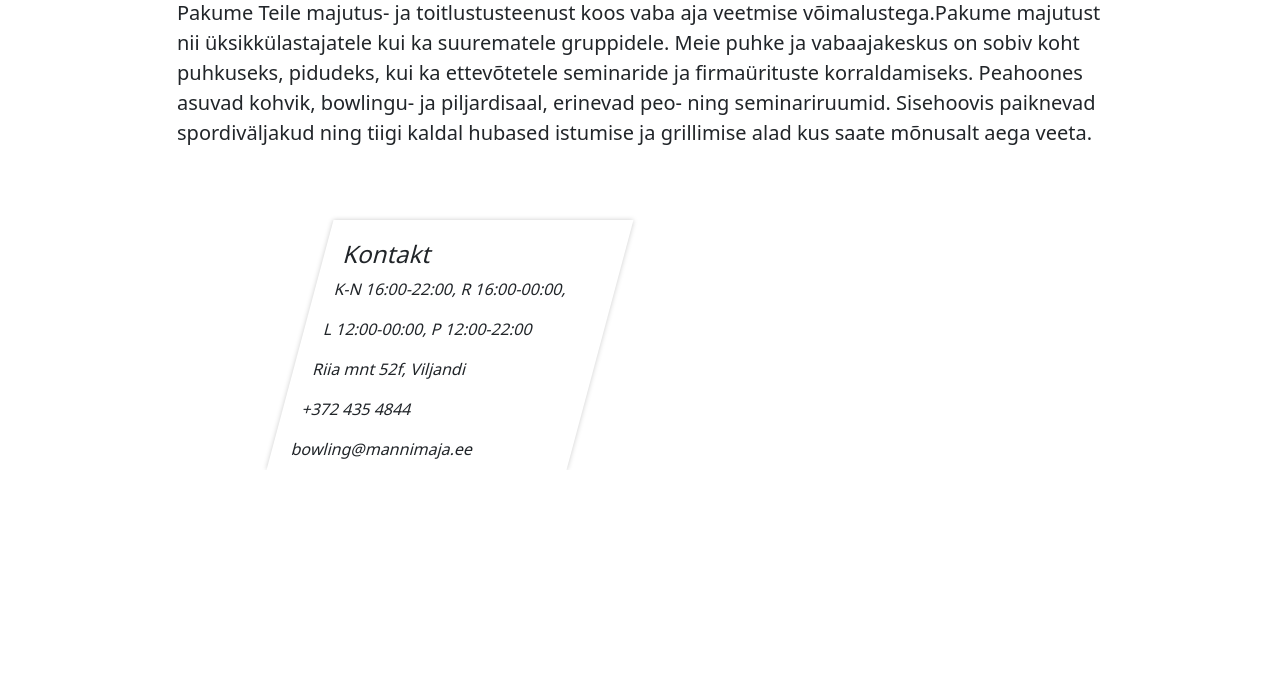
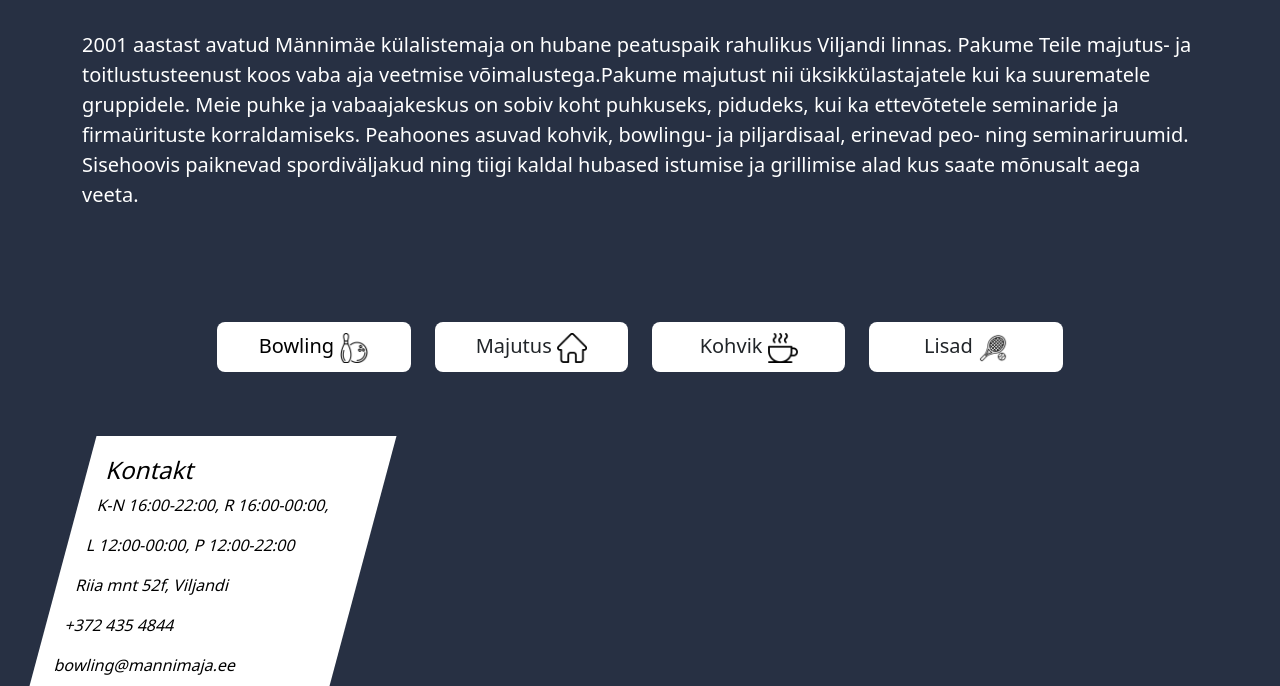
Before and after one commit to marttenmitri/Bowling-Website, a plain HTML site: page index.html in a window 1280 px wide. Shown: the part 560-1246 px from the top of the page. Before the commit the page ends 1030 px from the top, so only its background shows below. Drawn offline with nearby package versions, Linux system fonts and the light colour scheme.

Commit message:
Main page done
Adeed style

```diff
--- a/index.html
+++ b/index.html
@@ -3,46 +3,17 @@
   <head>
     <meta charset="utf-8">
     <meta name="viewport" content="width=device-width, initial-scale=1">
-    <title>Bootstrap demo</title>
+    <title>Männimäe Bowling</title>
+    <link rel="icon" type="image/png" href="./icons/bowling-ball-white.png">
     <link href="https://cdn.jsdelivr.net/npm/bootstrap@5.3.0-alpha1/dist/css/bootstrap.min.css" rel="stylesheet" integrity="sha384-GLhlTQ8iRABdZLl6O3oVMWSktQOp6b7In1Zl3/Jr59b6EGGoI1aFkw7cmDA6j6gD" crossorigin="anonymous">
+    <link rel="stylesheet" type="text/css" href="style.css">
   </head>
   <body>
-    <style>
-      .navbar img {
-        max-height: 40px;
-      }
-      .cover-image{
-        height: 50vh;
-        object-fit: cover;
-      }
-
-      footer {
-        background-color: #ffffff;
-
-      }
-
-      .footer-box {
-        width: 300px;
-        height: 250px;
-        background-color: #fff;
-        transform: skew(-15deg);
-        padding: 20px;
-        box-shadow: 0px 0px 5px #ccc;
-        margin: 0 auto;
-        position: relative;
-        z-index: 1;
-      }
-
-
-    </style>
     <nav class="navbar navbar-expand-lg navbar-light bg-light">
       <div class="container-fluid">
         <button class="navbar-toggler" type="button" data-bs-toggle="collapse" data-bs-target="#navbarNav" aria-controls="navbarNav" aria-expanded="false" aria-label="Toggle navigation">
           <span class="navbar-toggler-icon"></span>
         </button>
-        <div class="navbar-brand mx-auto d-flex align-items-center">
-          <span class="d-inline-block d-lg-none me-2">Bowling</span>
-        </div>
         <div class="collapse navbar-collapse" id="navbarNav">
           <ul class="navbar-nav me-auto">
             <li class="nav-item">
@@ -52,28 +23,52 @@
               <a class="nav-link" href="#">Kohvik</a>
             </li>
             <li class="nav-item">
-              <a class="nav-link" href="/bowling.html">Bowling</a>
+              <a class="nav-link" href="./bowling.html">Bowling</a>
             </li>
           </ul>
         </div>
-        <div class="d-none d-lg-flex align-items-center">
-          <img src="/img/mannimae-bowling.png" class="img-fluid max-height-100" alt="...">
+        <div class="d-flex d-lg-flex align-items-center mx-auto">
+          <img src="./img/mannimae-bowling.png" class="img-fluid max-height-100" alt="...">
         </div>
       </div>
     </nav>
-    <img src="/img/1633705343-9887.jpg" class="img-fluid w-100 cover-image" alt="...">
-    <div class="container my-4">
+    <img src="./img/1633705343-9887.jpg" class="img-fluid w-100 cover-image" alt="Cover-img-bridge-with-houses">
+
+    <div class="container-main">
+
+        <div class="container">
           <div class="row">
-        <div class="col"></div>
-        <div class="col-10 text-start my-5 fs-5">2001 aastast avatud Männimäe külalistemaja on hubane peatuspaik rahulikus Viljandi linnas. Pakume Teile majutus- ja toitlustusteenust koos vaba aja veetmise võimalustega.Pakume majutust nii üksikkülastajatele kui ka suurematele gruppidele. Meie puhke ja vabaajakeskus on sobiv koht puhkuseks, pidudeks, kui ka ettevõtetele seminaride ja firmaürituste korraldamiseks. Peahoones asuvad kohvik, bowlingu- ja piljardisaal, erinevad peo- ning seminariruumid. Sisehoovis paiknevad spordiväljakud ning tiigi kaldal hubased istumise ja grillimise alad kus saate mõnusalt aega veeta.</div>
-        <div class="col"></div>
+
+            <h2 class="col-12 text-center my-5">Teretulemast Männimäele</h2>
+            <div class="col-12 text-start mb-5 fs-5">2001 aastast avatud Männimäe külalistemaja on hubane peatuspaik rahulikus Viljandi linnas. Pakume Teile majutus- ja toitlustusteenust koos vaba aja veetmise võimalustega.Pakume majutust nii üksikkülastajatele kui ka suurematele gruppidele. Meie puhke ja vabaajakeskus on sobiv koht puhkuseks, pidudeks, kui ka ettevõtetele seminaride ja firmaürituste korraldamiseks. Peahoones asuvad kohvik, bowlingu- ja piljardisaal, erinevad peo- ning seminariruumid. Sisehoovis paiknevad spordiväljakud ning tiigi kaldal hubased istumise ja grillimise alad kus saate mõnusalt aega veeta.</div>
           </div>
         </div>
 
-    <footer>
-      <div class="container">
-        <div class="row">
-          <div class="col-8">
+        <div class="row justify-content-center my-5">
+            <div class="col-8 col-md-2 my-3">
+              <button class="btn btn-basic btn-block w-100 btn-lg"><a class="btn-link" href="./bowling.html">Bowling</a>
+                <img src="./icons/bowling-ball.png" alt="bowling" class="btn-icon">
+              </button>
+            </div>
+            <div class="col-8 col-md-2 my-3">
+              <button class="btn btn-basic btn-block w-100 btn-lg">Majutus
+                <img src="./icons/home.png" alt="Housing" class="btn-icon">
+              </button>
+            </div>
+            <div class="col-8 col-md-2 my-3">
+              <button class="btn btn-basic btn-block w-100 btn-lg">Kohvik
+                <img src="./icons/coffee.png" alt="Coffee" class="btn-icon">
+              </button>
+            </div>
+            <div class="col-8 col-md-2 my-3">
+              <button class="btn btn-basic btn-block w-100 btn-lg">Lisad
+                <img src="./icons/tennis.png" alt="Tennis" class="btn-icon">
+              </button>
+            </div>
+        </div>
+
+      <footer class="col-12 col-md-4">
+            <div>
               <div class="footer-box">
                 <h4>Kontakt</h4>
                 <p>K-N 16:00-22:00, R 16:00-00:00,</p>
@@ -83,9 +78,8 @@
                 <p>bowling@mannimaja.ee</p>
               </div>
             </div>
+      </footer>
     </div>
-      </div>
-    </footer>
     <script src="https://cdn.jsdelivr.net/npm/bootstrap@5.3.0-alpha1/dist/js/bootstrap.bundle.min.js" integrity="sha384-w76AqPfDkMBDXo30jS1Sgez6pr3x5MlQ1ZAGC+nuZB+EYdgRZgiwxhTBTkF7CXvN" crossorigin="anonymous"></script>
   </body>
 </html>
--- /dev/null
+++ b/style.css
@@ -0,0 +1,60 @@
+.btn-link{
+    color: #000000;
+    text-decoration: none;
+}
+.btn-link:hover{
+    color: #000000;
+}
+.navbar img {
+    max-height: 40px;
+}
+.btn-icon{
+    height: 30px;
+    width: 30px;
+}
+.cover-image{
+    height: 50vh;
+    object-fit: cover;
+}
+
+.image-icons{
+    width: 20px;
+    height: 20px;
+}
+footer{
+    color: black;
+}
+.footer-box {
+    background-color: #fff;
+    width: 100%;
+    height: 250px;
+    padding: 20px;
+    z-index: 1;
+}
+.btn-basic{
+    background-color: #fff;
+}
+.btn-basic:hover{
+    background-color: #FA7921;
+}
+.container-main{
+    background-color: #273043;
+    color: #fff;
+}
+
+.container-white{
+    background-color: #fff;
+    color: #000000;
+}
+@media (min-width: 768px) {
+.footer-box {
+    background-color: #fff;
+    width: 300px;
+    height: 250px;
+    transform: skew(-15deg);
+    padding: 20px;
+    margin: 0 auto;
+    position: relative;
+    z-index: 1;
+}
+}
```
Also changed, not shown: icons/bowling-ball-white.png (added), icons/bowling-ball.png (added), icons/coffee.png (added), icons/home.png (added), icons/tennis.png (added). Lines whose indentation alone changed are shown as unchanged.
